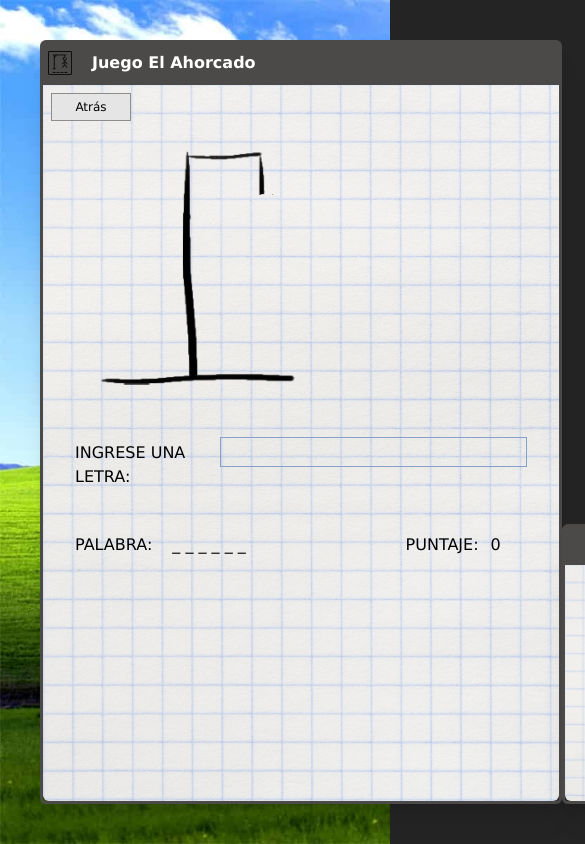
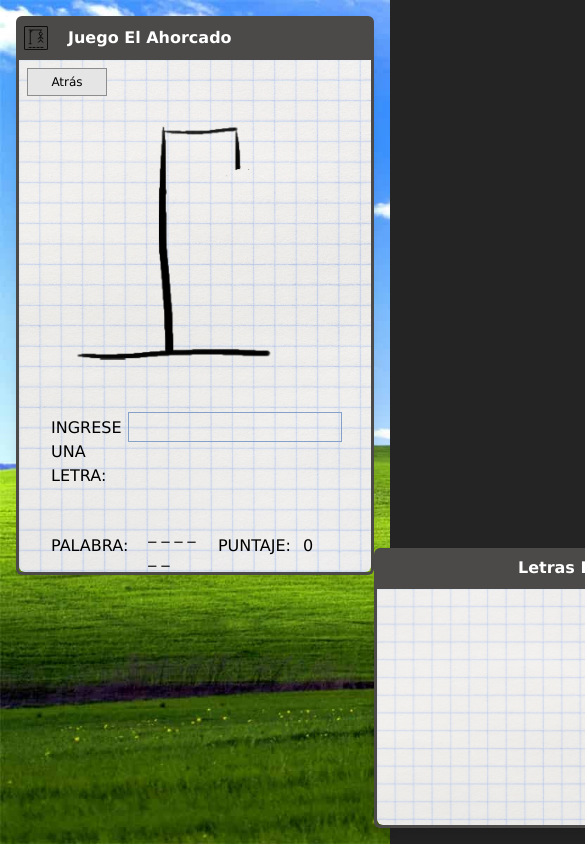
Before and after one commit to QuinSDev/hangman-game-frontend, a React (Vite) app: page /juego-nuevo in a window 390 px wide. Shown: the top 844 px of the page, 585 px wide, since content can reach past the window. Built offline with nearby package versions, Linux system fonts and the light colour scheme.

Commit message:
Se configura las resoluciones para comenzar a trabajar el responsive

```diff
--- a/package.json
+++ b/package.json
@@ -12,6 +12,8 @@
   "dependencies": {
     "@fortawesome/free-solid-svg-icons": "^6.5.1",
     "@fortawesome/react-fontawesome": "^0.2.0",
+    "@material-tailwind/react": "^2.1.8",
+    "@mui/material": "^5.15.4",
     "react": "^18.2.0",
     "react-dom": "^18.2.0",
     "react-router-dom": "^6.21.1"
--- a/src/components/NewGame.jsx
+++ b/src/components/NewGame.jsx
@@ -15,14 +15,33 @@ export const NewGame = ({
   inputValue,
   setInputValue
 }) => {
+
+  const [windowWidth, setWindowWidth] = useState(window.innerWidth);
+  const [windowHeight, setWindowHeight] = useState(window.innerHeight)
+
+  useEffect(() => {
+    const handleResize = () => {
+      setWindowWidth(window.innerWidth);
+      setWindowHeight(window.innerHeight)
+    };
+
+    window.addEventListener('resize', handleResize);
+
+    // Limpiar el evento al desmontar el componente
+    return () => {
+      window.removeEventListener('resize', handleResize);
+    };
+  }, []);
+
+  const cardStyle = {
+    width: windowWidth <= 600 ? '100%' : '750px',
+    height: windowHeight <= 600 ? '100%' : '559px'
+  };
+
   const borderStyle = {
     borderLeft: "3px solid #4c4a48",
     borderRight: "3px solid #4c4a48",
     borderBottom: "3px solid #4c4a48",
-  };
-
-  const cardStyle = {
-    width: "750px",
   };
 
   const bodyStyle = {
--- a/src/pages/Home.jsx
+++ b/src/pages/Home.jsx
@@ -12,7 +12,7 @@ const bgWindow = {
 
 
   return (
-    <div className='h-[100vh] flex p-10 items-center justify-center' style={bgWindow}>
+    <div className='h-[100vh] flex p-4 sm:p-10 items-center justify-center' style={bgWindow}>
       <Router>
         <Routes>
           <Route path='/' element={<Window />}/>
--- a/tailwind.config.js
+++ b/tailwind.config.js
@@ -5,7 +5,12 @@ export default {
     "./src/**/*.{js,ts,jsx,tsx}",
   ],
   theme: {
-    screens: {},
+    screens: {
+      'sm': '540px',
+      'md': '720px',
+      'lg': '960px',
+      'xl': '1140px'
+    },
     extend: {},
   },
   plugins: [require("daisyui"),],
```
Also changed, not shown: 1 other file (tests, documents, lock files or other folders).
